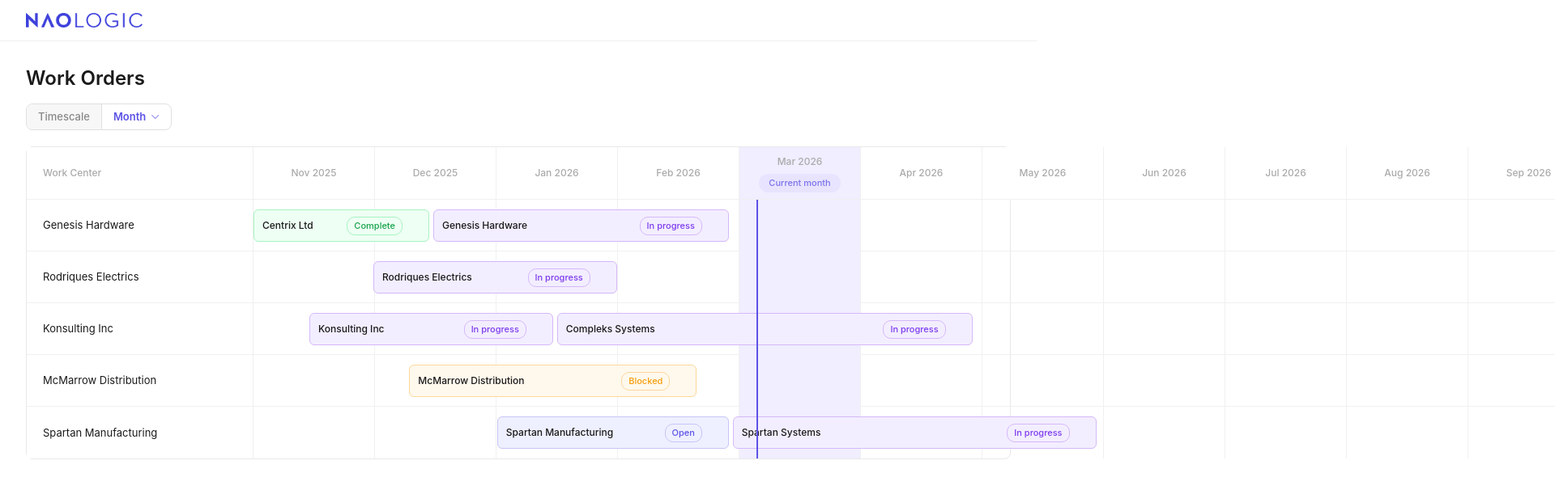
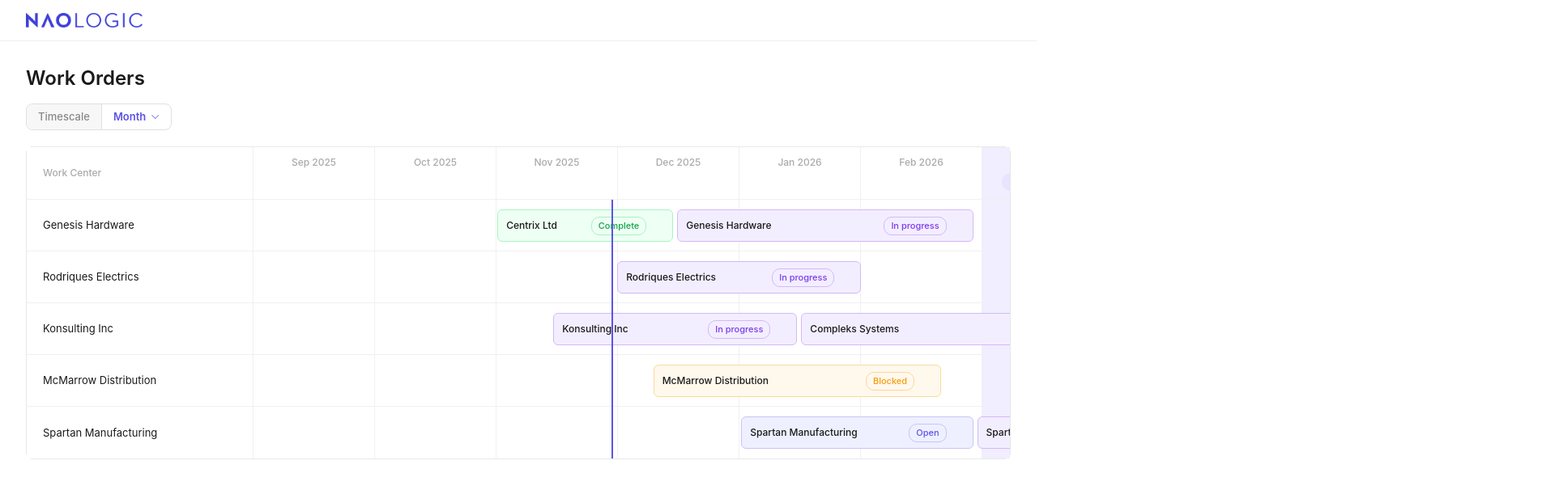
Before and after one commit to DeepakSundarNarayanan/assesment, an Angular app: page / in a window 1280 px wide. Shown: the top 606 px of the page at 81% size, 1920 px wide, since content can reach past the window. Built offline with nearby package versions, Linux system fonts and the light colour scheme; a web font is replaced by a local one.

Commit message:
css correction

```diff
--- a/src/app/components/timeline/timeline.component.html
+++ b/src/app/components/timeline/timeline.component.html
@@ -50,13 +50,17 @@
         </div>
 
         <!-- Data Rows -->
+        <div class="data-rows">
+          <!-- Single today indicator line spanning all rows -->
+          <div class="today-line" [style.left]="todayLineLeftAbsolute"></div>
+
           <div class="grid-row" *ngFor="let wc of workCenters; trackBy: trackByWorkCenter">
 
             <!-- Work Center Name -->
             <div class="col-workcenter row-cell">{{ wc.data.name }}</div>
 
             <!-- Month Cells + Bars -->
-          <div class="col-months-wrapper">
+            <div class="col-months-wrapper" [style.min-width]="totalColumnsMinWidth">
 
               <!-- Background grid cells -->
               <div class="bg-cells">
@@ -68,9 +72,6 @@
                   (click)="onCellClick(wc.docId, col.date)">
                 </div>
               </div>
-
-            <!-- Today indicator line -->
-            <div class="today-line" [style.left]="todayLineLeft"></div>
 
               <!-- Work Order Bars -->
               <div class="bars-layer">
@@ -84,6 +85,7 @@
                 </app-work-order-bar>
               </div>
 
+            </div>
           </div>
         </div>
 
--- a/src/app/components/timeline/timeline.component.scss
+++ b/src/app/components/timeline/timeline.component.scss
@@ -76,16 +76,18 @@
       top: calc(100% + 6px);
       left: 0;
       background: #fff;
-      border: 1px solid #e0e0e0;
-      border-radius: 8px;
-      box-shadow: 0 4px 12px rgba(0,0,0,0.1);
+      border: 1px solid #e8e8e8;
+      border-radius: 12px;
+      box-shadow: 0 8px 24px rgba(0,0,0,0.1);
       z-index: 100;
-      min-width: 120px;
+      min-width: 200px;
       overflow: hidden;
+      padding: 8px 0;
 
       .timescale-item {
-        padding: 8px 16px;
-        font-size: 13px;
+        padding: 14px 24px;
+        font-size: 16px;
+        font-weight: 400;
         cursor: pointer;
         color: #1a1a1a;
 
@@ -103,6 +105,18 @@
   overflow: visible;
   display: flex;
   margin-top: 20px;
+}
+
+.timeline-scroll {
+  flex: 1;
+  overflow-x: auto;
+  overflow-y: visible;
+  scrollbar-width: none;
+  -ms-overflow-style: none;
+
+  &::-webkit-scrollbar {
+    display: none;
+  }
 }
 
 .grid-header {
@@ -156,8 +170,7 @@
 /* Month header columns */
 .col-month {
   min-width: 150px;
-  flex: 1;
-  padding: 0 8px;
+  padding: 10px 8px;
   font-size: 12px;
   color: #aaa;
   border-right: 1px solid #f0f0f0;
@@ -165,8 +178,7 @@
   display: flex;
   flex-direction: column;
   align-items: center;
-  justify-content: center;
-  gap: 6px;
+  justify-content: space-between;
   height: 64px;
 
   &:last-child { border-right: none; }
@@ -222,10 +234,19 @@
 
         &::after {
           content: 'Click to add dates';
-          font-size: 12px;
-          color: #9390e8;
+          position: absolute;
+          bottom: calc(100% + 6px);
+          left: 50%;
+          transform: translateX(-50%);
+          background: #3a3850;
+          color: #fff;
+          font-size: 13px;
+          font-weight: 500;
           white-space: nowrap;
+          padding: 6px 14px;
+          border-radius: 8px;
           pointer-events: none;
+          z-index: 50;
         }
       }
     }
@@ -240,15 +261,19 @@
       pointer-events: all;
     }
   }
+}
 
-  // Today vertical indicator line
+/* Wrapper for all data rows — today line lives here so it starts below the header */
+.data-rows {
+  position: relative;
+
   .today-line {
     position: absolute;
     top: 0;
     bottom: 0;
     width: 2px;
     background: #5C53E5;
-    z-index: 4;
+    z-index: 2;
     pointer-events: none;
     transform: translateX(-50%);
   }
--- a/src/app/components/timeline/timeline.component.ts
+++ b/src/app/components/timeline/timeline.component.ts
@@ -18,7 +18,7 @@ export class TimelineComponent implements OnInit {
   workOrders: WorkOrder[] = [];
 
   timescale = signal<Timescale>('Month');
-  timescaleOptions: Timescale[] = ['Day', 'Week', 'Month'];
+  timescaleOptions: Timescale[] = ['Hour', 'Day', 'Week', 'Month'];
   showTimescaleDropdown = signal(false);
 
   columns: { label: string; date: Date }[] = [];
@@ -59,8 +59,9 @@ export class TimelineComponent implements OnInit {
     const ts = this.timescale();
 
     if (ts === 'Month') {
-      const start = new Date(now.getFullYear(), now.getMonth() - 4, 1);
-      for (let i = 0; i < 12; i++) {
+      // ±6 months = 13 columns total
+      const start = new Date(now.getFullYear(), now.getMonth() - 6, 1);
+      for (let i = 0; i < 13; i++) {
         const date = new Date(start.getFullYear(), start.getMonth() + i, 1);
         this.columns.push({
           label: date.toLocaleDateString('en-US', { month: 'short', year: 'numeric' }),
@@ -68,21 +69,35 @@ export class TimelineComponent implements OnInit {
         });
       }
     } else if (ts === 'Week') {
+      // ±2 months ≈ ±8 weeks = 17 columns total
       const monday = this.getMondayOfWeek(now);
-      const start = new Date(monday.getTime() - 13 * 7 * 24 * 60 * 60 * 1000);
-      for (let i = 0; i < 26; i++) {
+      const start = new Date(monday.getTime() - 8 * 7 * 24 * 60 * 60 * 1000);
+      for (let i = 0; i < 17; i++) {
         const date = new Date(start.getTime() + i * 7 * 24 * 60 * 60 * 1000);
         this.columns.push({
           label: date.toLocaleDateString('en-US', { month: 'short', day: 'numeric' }),
           date,
         });
       }
-    } else {
-      const start = new Date(now.getFullYear(), now.getMonth(), now.getDate() - 30);
-      for (let i = 0; i < 60; i++) {
+    } else if (ts === 'Day') {
+      // ±2 weeks = 29 columns total
+      const start = new Date(now.getFullYear(), now.getMonth(), now.getDate() - 14);
+      for (let i = 0; i < 29; i++) {
         const date = new Date(start.getFullYear(), start.getMonth(), start.getDate() + i);
         this.columns.push({
           label: date.toLocaleDateString('en-US', { weekday: 'short', day: 'numeric' }),
+          date,
+        });
+      }
+    } else {
+      // Hour: show 48 hours centred on now (24h back, 24h forward)
+      const startHour = new Date(now);
+      startHour.setMinutes(0, 0, 0);
+      startHour.setHours(startHour.getHours() - 24);
+      for (let i = 0; i < 48; i++) {
+        const date = new Date(startHour.getTime() + i * 60 * 60 * 1000);
+        this.columns.push({
+          label: date.toLocaleTimeString('en-US', { hour: 'numeric', hour12: true }),
           date,
         });
       }
@@ -97,8 +112,16 @@ export class TimelineComponent implements OnInit {
       return date.getMonth() === now.getMonth() && date.getFullYear() === now.getFullYear();
     } else if (ts === 'Week') {
       return this.getMondayOfWeek(now).getTime() === this.getMondayOfWeek(date).getTime();
+    } else if (ts === 'Day') {
+      return (
+        date.getDate() === now.getDate() &&
+        date.getMonth() === now.getMonth() &&
+        date.getFullYear() === now.getFullYear()
+      );
     } else {
+      // Hour: highlight the current hour column
       return (
+        date.getHours() === now.getHours() &&
         date.getDate() === now.getDate() &&
         date.getMonth() === now.getMonth() &&
         date.getFullYear() === now.getFullYear()
@@ -111,6 +134,7 @@ export class TimelineComponent implements OnInit {
       case 'Month': return 'Current month';
       case 'Week':  return 'Current week';
       case 'Day':   return 'Today';
+      case 'Hour':  return 'Now';
       default:      return '';
     }
   }
@@ -127,6 +151,8 @@ export class TimelineComponent implements OnInit {
       totalEnd = new Date(lastCol.getFullYear(), lastCol.getMonth() + 1, 1).getTime();
     } else if (this.timescale() === 'Week') {
       totalEnd = lastCol.getTime() + 7 * 24 * 60 * 60 * 1000;
+    } else if (this.timescale() === 'Hour') {
+      totalEnd = lastCol.getTime() + 60 * 60 * 1000;
     } else {
       totalEnd = lastCol.getTime() + 24 * 60 * 60 * 1000;
     }
@@ -138,12 +164,28 @@ export class TimelineComponent implements OnInit {
     return `${leftPercent}%`;
   }
 
+  // Left position of the today line relative to the full row width (including 280px work-center column)
+  get todayLineLeftAbsolute(): string {
+    const left = this.todayLineLeft;
+    if (left === '-1px') return '-1px';
+    const pct = parseFloat(left);
+    const fraction = pct / 100;
+    // calc(280px * (1 - fraction) + pct%) positions correctly within the full row
+    return `calc(${(280 * (1 - fraction)).toFixed(2)}px + ${left})`;
+  }
+
   get colMinWidth(): string {
     switch (this.timescale()) {
+      case 'Hour': return '60px';
       case 'Day':  return '50px';
       case 'Week': return '80px';
       default:     return '150px';
     }
+  }
+
+  get totalColumnsMinWidth(): string {
+    const colW = parseInt(this.colMinWidth, 10);
+    return `${this.columns.length * colW}px`;
   }
 
   getWorkOrdersForCenter(workCenterId: string): WorkOrder[] {
--- a/src/app/components/work-order-bar/work-order-bar.component.scss
+++ b/src/app/components/work-order-bar/work-order-bar.component.scss
@@ -39,8 +39,7 @@
 .bar-tooltip {
   position: absolute;
   bottom: calc(100% + 10px);
-  left: 50%;
-  transform: translateX(-50%);
+  left: 0;
   background: #1a1a1a;
   color: #fff;
   border-radius: 8px;
@@ -138,7 +137,7 @@
   border: 1px solid #e0e0e0;
   border-radius: 8px;
   box-shadow: 0 4px 12px rgba(0,0,0,0.1);
-  z-index: 100;
+  z-index: 500;
   min-width: 100px;
   overflow: hidden;
 
--- a/src/app/components/work-order-bar/work-order-bar.component.ts
+++ b/src/app/components/work-order-bar/work-order-bar.component.ts
@@ -50,6 +50,8 @@ export class WorkOrderBarComponent {
       totalEnd = new Date(lastCol.getFullYear(), lastCol.getMonth() + 1, 1).getTime();
     } else if (this.timescale === 'Week') {
       totalEnd = lastCol.getTime() + 7 * 24 * 60 * 60 * 1000;
+    } else if (this.timescale === 'Hour') {
+      totalEnd = lastCol.getTime() + 60 * 60 * 1000;
     } else {
       totalEnd = lastCol.getTime() + 24 * 60 * 60 * 1000;
     }
--- a/src/app/components/work-order-panel/work-order-panel.component.scss
+++ b/src/app/components/work-order-panel/work-order-panel.component.scss
@@ -212,6 +212,23 @@
     width: 100%;
     border-color: #e0e0e0;
     border-radius: 0 0 8px 8px;
+
+    ::ng-deep .ngb-dp-months {
+      width: 100%;
+    }
+
+    ::ng-deep .ngb-dp-month {
+      width: 100%;
+    }
+
+    ::ng-deep ngb-datepicker-month {
+      width: 100%;
+    }
+
+    ::ng-deep .ngb-dp-week {
+      width: 100%;
+      justify-content: space-around;
+    }
   }
 }
 
--- a/src/app/models/index.ts
+++ b/src/app/models/index.ts
@@ -1,5 +1,5 @@
 export type WorkOrderStatus = 'open' | 'in-progress' | 'complete' | 'blocked';
-export type Timescale = 'Day' | 'Week' | 'Month';
+export type Timescale = 'Hour' | 'Day' | 'Week' | 'Month';
 
 export interface WorkCenter {
   docId: string;
```
Lines whose indentation alone changed are shown as unchanged.
